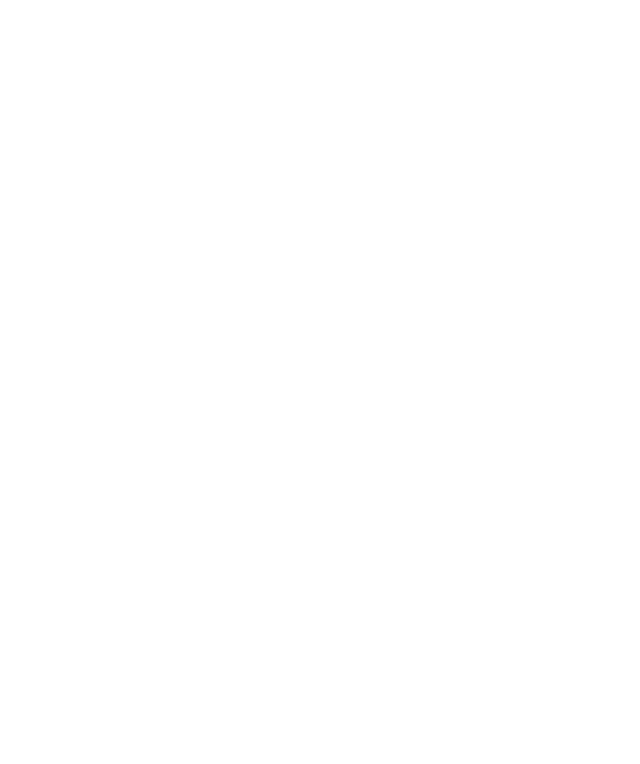
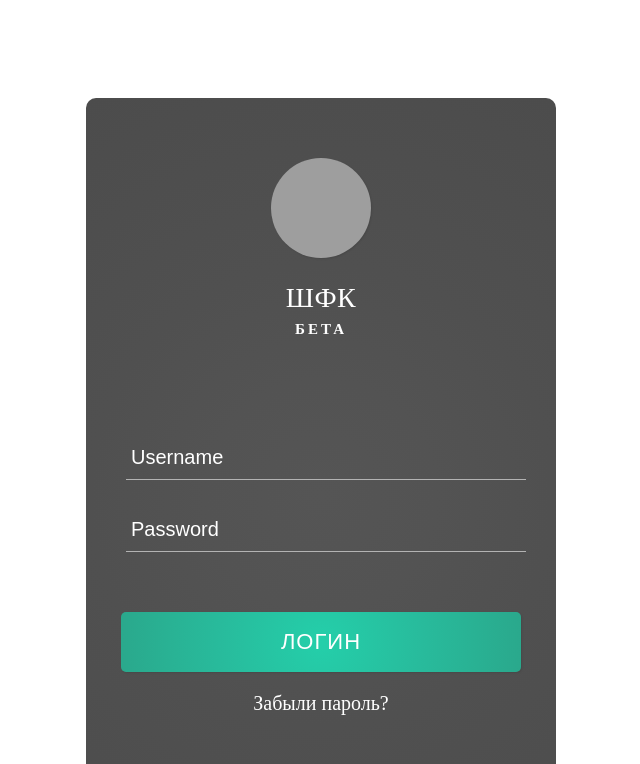
Before and after one commit to romichshos/feederclub, a React (Create React App) app: page / in a window 1280 px wide. Shown: the part 796-1560 px from the top of the page, without its empty margins (319-959 px from the left). Before the commit the page ends 800 px from the top, so only its background shows below. Built offline with nearby package versions, Linux system fonts and the light colour scheme.

Commit message:
-- feeder club 0.0.9.7

```diff
--- a/src/components/App.js
+++ b/src/components/App.js
@@ -1,26 +1,15 @@
 import React from 'react';
-// import './App.css';
 import Header from './Header/Header.jsx';
-// import Menu from './NavBar/Menu';
-import { BrowserRouter as Router,  } from 'react-router-dom';
-/*
-import { Switch, Route } from 'react-router';
-import Contacts from "./Contacts/Contacts";
-import MainPage from "./MainPage/MainPage";
-import About from "./About/About";
-import MyGallery from "./Galery/Galery";
-*/
+import RegForm from './RegForm/RegForm.jsx';
+import { BrowserRouter as Router} from 'react-router-dom';
 
 const App =()=>(
    <Router>
     <div className="container">
       <Header/>
-{/*    <div>
-        <Route exact path='/' component={MainPage}/>
-        <Route path='/Contacts' component={Contacts}/>
-        <Route path='/MyGallery' component={MyGallery}/>
-        <Route path='/About' component={About}/>
-    </div>*/}
+    </div>
+    <div>
+        <RegForm/>
     </div>
    </Router>
     )
--- /dev/null
+++ b/src/components/RegForm/RegForm.css
@@ -0,0 +1,106 @@
+.pass_container {
+    box-sizing: border-box;
+    margin: 100px;
+  /*  width: 100vw;
+    height: 100vh;*/
+    overflow: hidden;
+    display: flex;
+    align-items: center;
+    justify-content: center;
+    color: white;
+    font-weight: 300;
+}
+
+.login_div {
+    width: 400px;
+    height: 700px;
+    padding: 60px 35px 35px 35px;
+    border-radius: 10px;
+    background: radial-gradient(circle, #555555, #535353, #505050, #4e4e4e, #4c4c4c);
+}
+
+.logo_form {
+    background-image: url('http://localhost:3000/fc_logo_100.png');
+    width: 100px;
+    height: 100px;
+    border-radius: 50%;
+    margin: 0 auto;
+    box-shadow: 1px 1px 2px rgba(0, 0, 0, 0.1);
+}
+
+.title {
+    text-align: center;
+    font-size: 28px;
+    padding-top: 24px;
+    letter-spacing: 0.5px;
+}
+
+.sub_title {
+    text-align: center;
+    font-size: 15px;
+    padding-top: 7px;
+    letter-spacing: 3px;
+    text-transform: uppercase;
+    font-weight: bold;
+}
+
+.fields {
+    width: 100%;
+    padding: 100px 5px 30px 5px;
+}
+
+.fields input {
+    border: none;
+    outline: none;
+    background: none;
+    font-size: 18px;
+    color: white;
+    padding: 10px 10px 10px 5px;
+}
+
+.username, .password {
+    display: block;
+    border-bottom: 1px solid #b3b3b3;
+    margin-bottom: 30px;
+}
+
+::placeholder{
+    color:white;
+    opacity:1;
+    font-size:20px;
+    font-weight: 300;
+}
+
+.signin_button{
+    outline: none;
+    border: none;
+    cursor: pointer;
+    width: 100%;
+    height: 60px;
+    border-radius: 5px;
+    font-size: 22px;
+    color:white;
+    text-align: center;
+    letter-spacing: 1px;
+    background: radial-gradient(circle,#24cfaa,#26c5a3,#28bb9c,#29b294,#2aa88c);
+    box-shadow: 1px 1px 2px rgba(0,0,0,0.1);
+}
+
+.signin_button:hover{
+    background: radial-gradient(circle,#2fdbb6,#32d6b3,#32c9a8,#36c7a7,#38bb9f);
+}
+
+.signin_button:active{
+    background: radial-gradient(circle,#1da88a,#1ea084,#229c82,#23947b,#238d76);
+}
+
+.link{
+    padding-top: 20px;
+    text-align: center;
+}
+
+.link a{
+    text-decoration: none;
+    color:white;
+    font-size: 20px;
+}
--- /dev/null
+++ b/src/components/RegForm/RegForm.jsx
@@ -0,0 +1,20 @@
+import React from 'react';
+import './RegForm.css';
+
+const RegForm = () => (
+    <div className="pass_container">
+    <div className="login_div">
+        <div className="logo_form"></div>
+        <div className="title">ШФК</div>
+        <div className="sub_title">Бета</div>
+        <div className="fields">
+            <div className="username"><input type='username' className='user-input' placeholder='Username'></input></div>
+            <div className="password"><input type='password' className='pass-input' placeholder='Password'></input></div>
+        </div>
+        <button className="signin_button">ЛОГИН</button>
+        <div className='link'><a href='#'>Забыли пароль?</a></div>
+    </div>
+    </div>
+)
+
+export default RegForm;
```
Also changed, not shown: src/components/Header/Header.jsx (+1 -9 lines).
